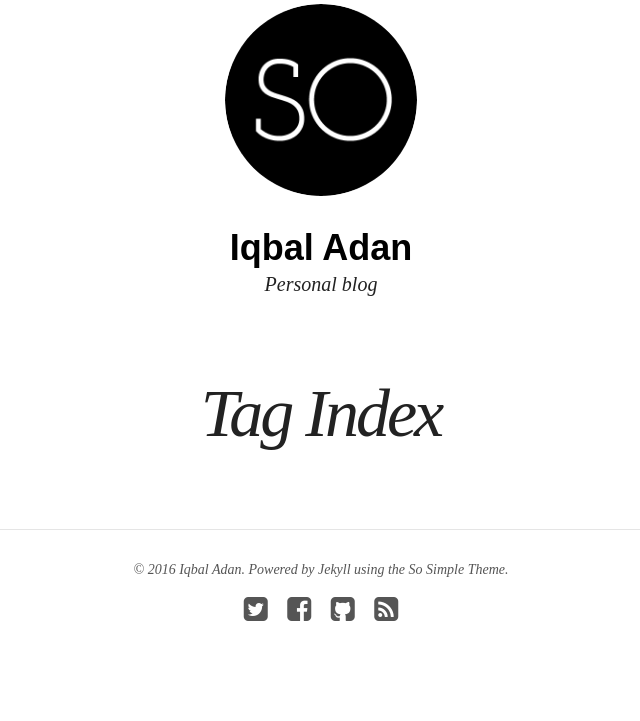
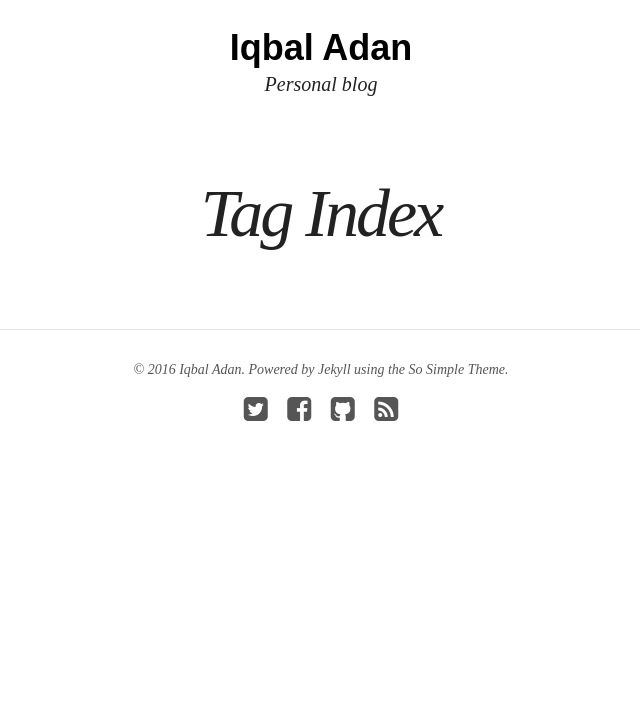
Before and after one commit to iqbaladan/iqbaladan.github.io, a Jekyll site: the page built from tags/index.md, in a window 1280 px wide. Shown: the part 199-920 px from the top of the page, without its empty margins (319-959 px from the left). Built offline with Jekyll 4.4.1, drawn with Linux system fonts in a browser that asks for light colours; nearby versions of some CDN libraries.

Commit message:
Update _config.yml

```diff
--- a/_config.yml
+++ b/_config.yml
@@ -3,7 +3,7 @@
 title: Iqbal Adan
 locale: en_US
 description: Personal blog
-logo: site-logo.png
+logo:
 search: true
 url: ''
 comments: true
```
